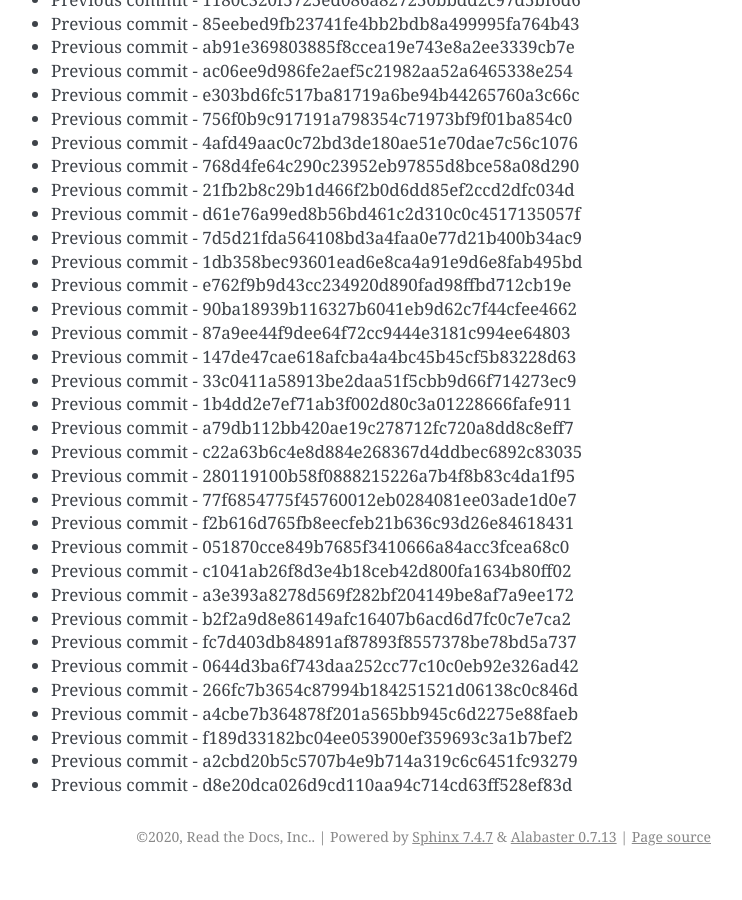
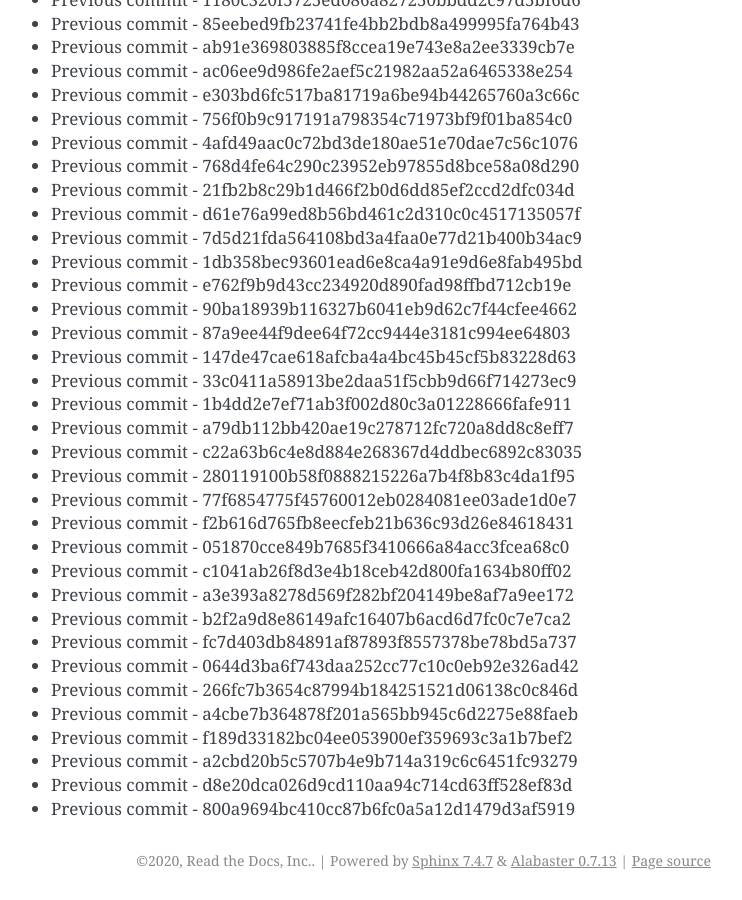
Before and after one commit to readthedocs/rtd-git-stresstest, a Sphinx documentation site: the page built from docs/updates.rst, in a window 1280 px wide and 900 px high, scrolled down 66454 px. Shown: the whole window, without its empty margins (399-1141 px from the left). Built offline with Sphinx 7.4.7, drawn with Linux system fonts in a browser that asks for light colours; before the commit the page ends 67330 px from its top, so only the background shows below that.

Commit message:
Generating commit from previous: 800a9694bc410cc87b6fc0a5a12d1479d3af5919

```diff
--- a/docs/updates.rst
+++ b/docs/updates.rst
@@ -2824,3 +2824,4 @@ It can be tested for any performance characteristics.
 * Previous commit - f189d33182bc04ee053900ef359693c3a1b7bef2
 * Previous commit - a2cbd20b5c5707b4e9b714a319c6c6451fc93279
 * Previous commit - d8e20dca026d9cd110aa94c714cd63ff528ef83d
+* Previous commit - 800a9694bc410cc87b6fc0a5a12d1479d3af5919
```
